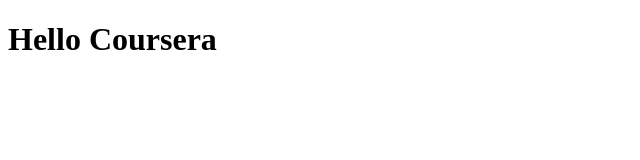
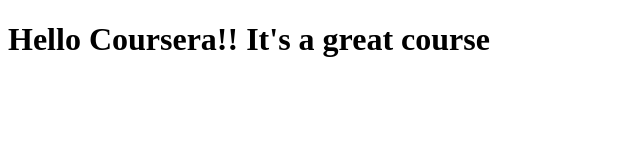
Before and after one commit to PradeepSurvi/coursera-test, a plain HTML site: page site/index.html in a window 1280 px wide. Shown: the whole page, without its empty margins (0-640 px from the left). Drawn offline with Linux system fonts and the light colour scheme.

Commit message:
Small addition to our page content.

```diff
--- a/site/index.html
+++ b/site/index.html
@@ -4,6 +4,6 @@
 	<title>Hello Coursera</title>
 </head>
 <body>
-<h1>Hello Coursera </h1>
+<h1>Hello Coursera!! It's a great course </h1>
 </body>
 </html>
```
